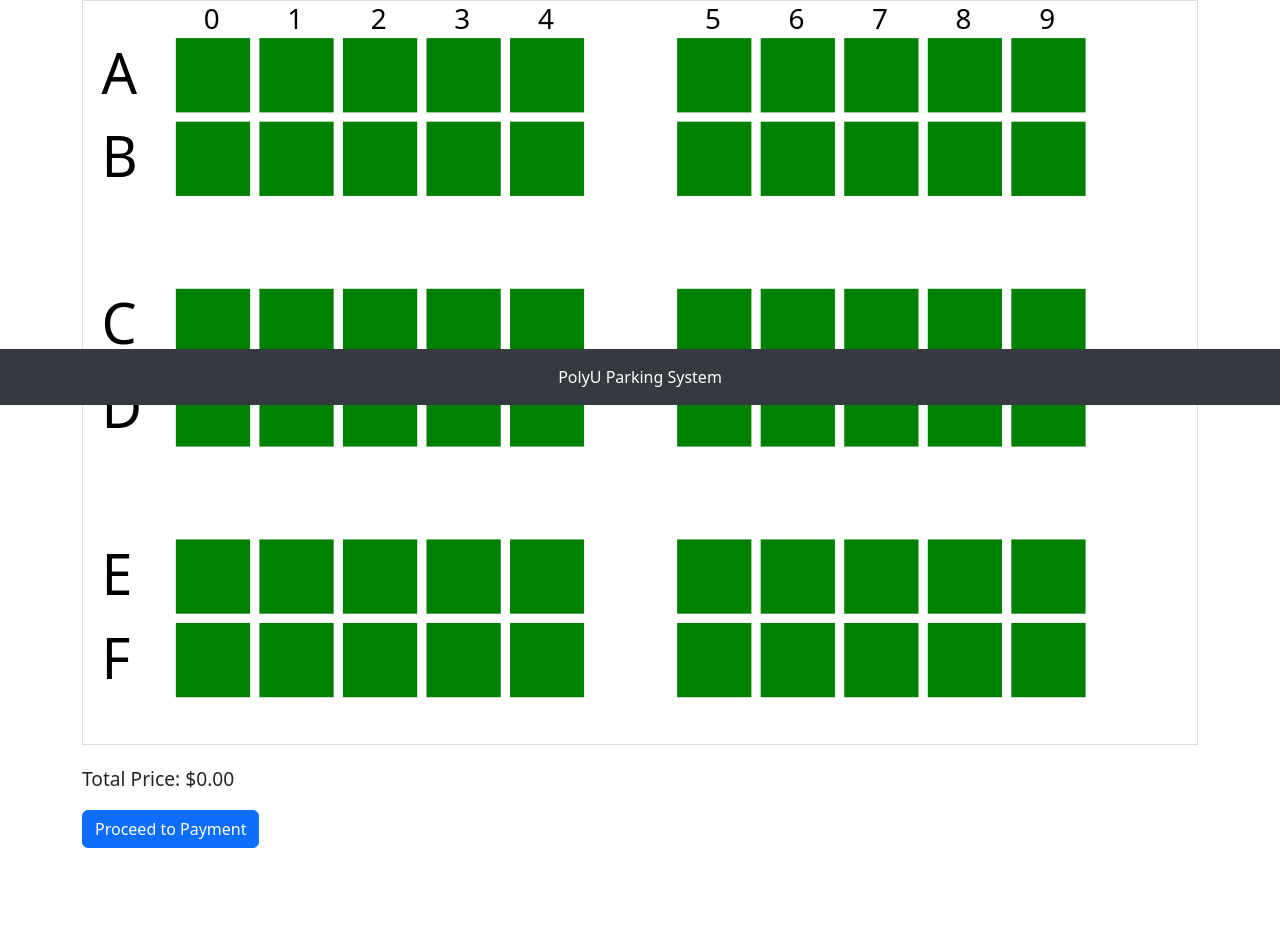
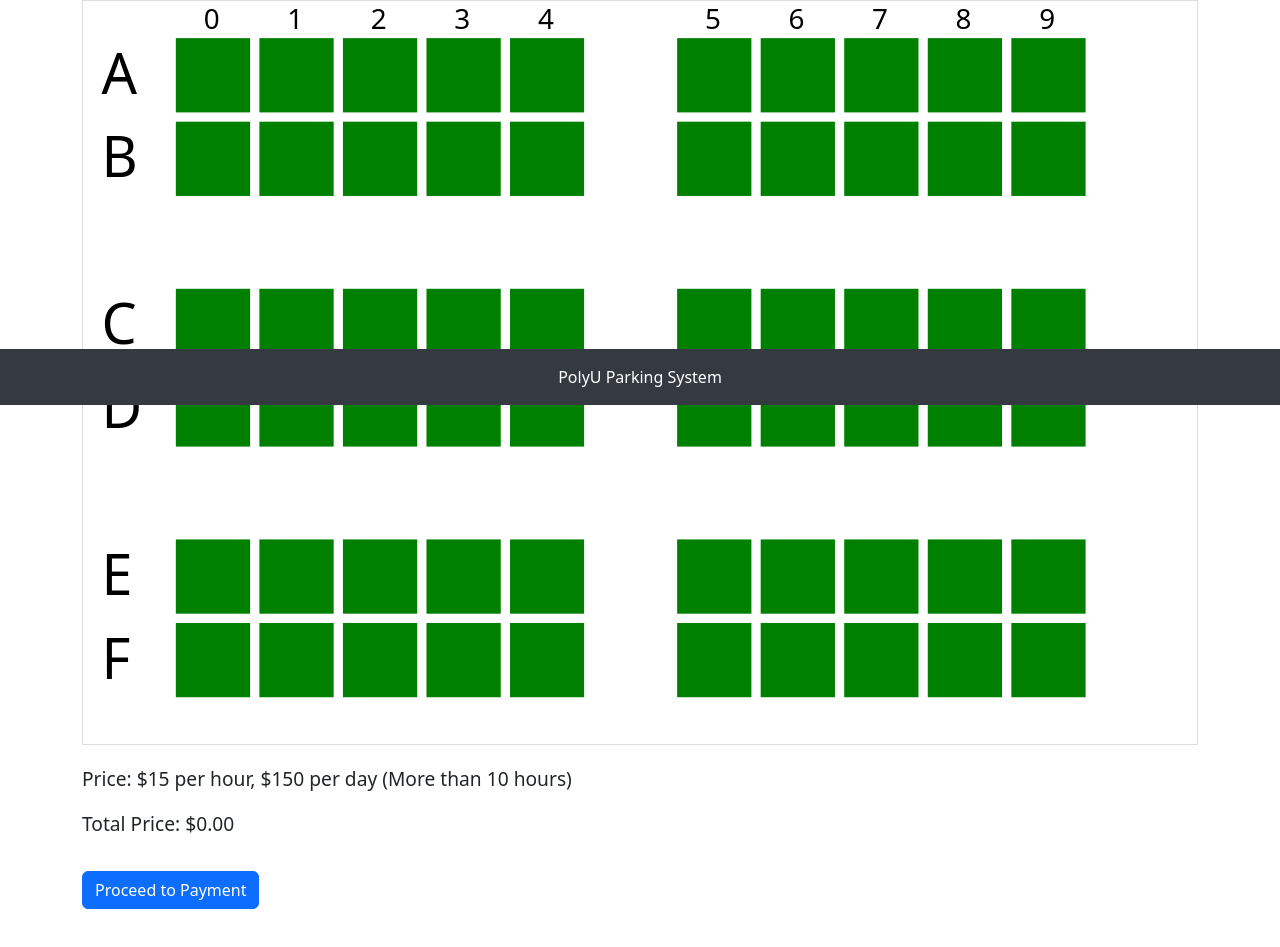
Before and after one commit to 22084296D/Group_Project, a website: page static/booking.html in a window 1280 px wide. Shown: the part 395-1342 px from the top of the page. Drawn offline with nearby package versions, Linux system fonts and the light colour scheme; sample sign-in values are in the browser's storage.

Commit message:
booking finish

```diff
--- a/static/booking.html
+++ b/static/booking.html
@@ -173,7 +173,8 @@
             </svg>
         </div>
         <div class="price-info">
-            Total Price: $<span id="totalPrice">0.00</span>
+            <p>Price: <span id="price_list"></span></p>
+            <p>Total Price: $<span id="totalPrice">0.00</span></p>
         </div>
         <button class="btn btn-primary mt-3">Proceed to Payment</button>
     </div>
--- a/static/js/booking.js
+++ b/static/js/booking.js
@@ -14,8 +14,8 @@ document.addEventListener('DOMContentLoaded', () => {
         currentUser = JSON.parse(userJson);
         updatePricing();
     } else {
-        console.error('No user logged in');
-        // 可以在这里添加重定向到登录页面的逻辑
+        alert('Please login');
+        window.location.href = 'login.html';
     }
 });
 
@@ -29,6 +29,8 @@ function updatePricing() {
     } else {
         console.warn('Unknown user role, using default pricing');
     }
+    const pricelist = document.getElementById('price_list');
+    pricelist.textContent = `$${pricePerHour} per hour, $${pricePerDay} per day (More than 10 hours)`;
 }
 
 availableSpaces.forEach(space => {
```
Also changed, not shown: static/js/dashboard.js (+8 -0 lines).
